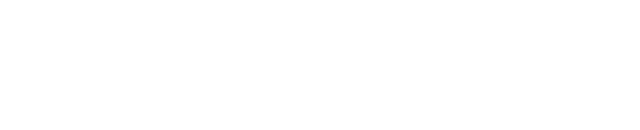
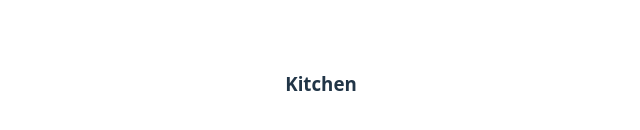
Before and after one commit to Bpost129/floorplan-lab-x2, a React (Vite) app: page / in a window 1280 px wide. Shown: the part 316-446 px from the top of the page, without its empty margins (319-959 px from the left). Built offline with nearby package versions, Linux system fonts and the light colour scheme.

Commit message:
add oven, sink, and title to kitchen component

```diff
--- a/src/Kitchen.jsx
+++ b/src/Kitchen.jsx
@@ -1,7 +1,12 @@
+import Oven from "./Oven"
+import Sink from "./Sink"
+
 const Kitchen = () => {
   return (
     <>
-
+      <h3>Kitchen</h3>
+      <Oven />
+      <Sink />
     </>
   )
 }
```
